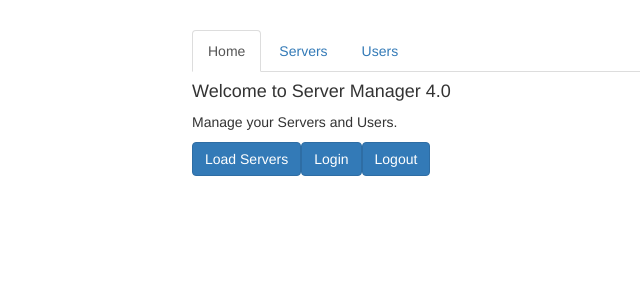
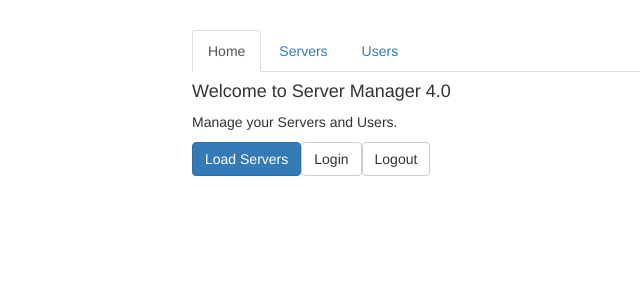
Before and after one commit to naveen-machana/routing-start, an Angular app: page / in a window 1280 px wide. Shown: the top 300 px of the page, without its empty margins (73-713 px from the left). Built offline with nearby package versions, Linux system fonts and the light colour scheme.

Commit message:
just styling changes to login button

```diff
--- a/src/app/home/home.component.html
+++ b/src/app/home/home.component.html
@@ -1,5 +1,5 @@
 <h4>Welcome to Server Manager 4.0</h4>
 <p>Manage your Servers and Users.</p>
 <button class="btn btn-primary" (click)="onLoadServer(1)">Load Servers</button>
-<button class="btn btn-primary" (click)="onLogin()">Login</button>
-<button class="btn btn-primary" (click)="onLogout()">Logout</button>
+<button class="btn btn-default" (click)="onLogin()">Login</button>
+<button class="btn btn-default" (click)="onLogout()">Logout</button>
```
